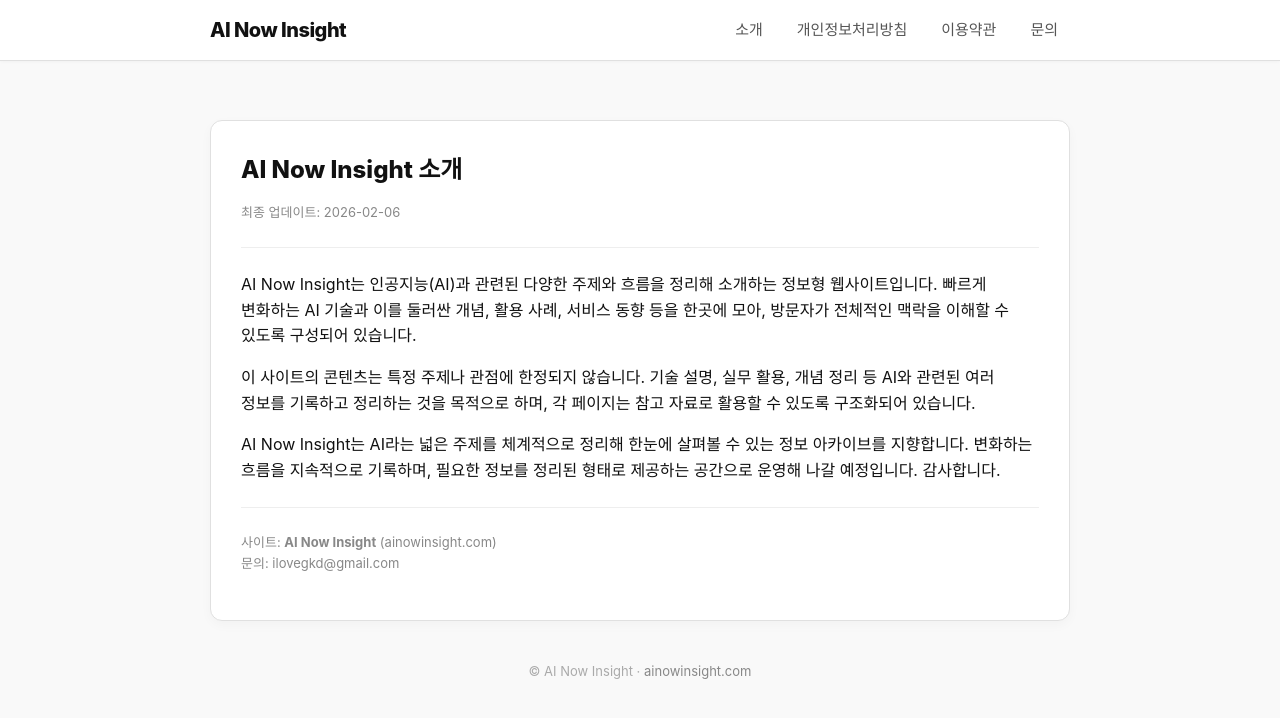
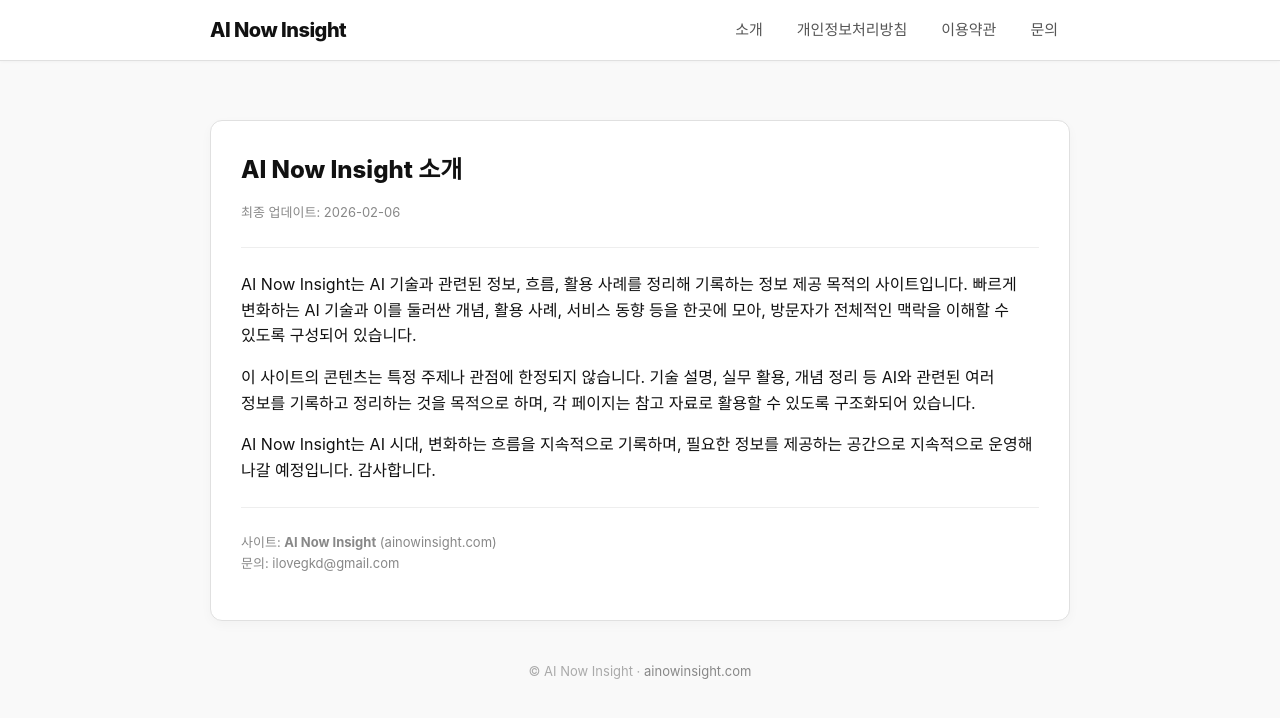
Before and after one commit to ilovegkd/ilovegkd.github.io, a Jekyll site: the page about.html, which Jekyll copies as it is, in a window 1280 px wide. Shown: the top 718 px of the page. Built offline with Jekyll 4.4.1, drawn with Linux system fonts in a browser that asks for light colours.

Commit message:
Update about.html

```diff
--- a/about.html
+++ b/about.html
@@ -31,7 +31,7 @@
         <hr />
 
         <p>
-  AI Now Insight는 인공지능(AI)과 관련된 다양한 주제와 흐름을 정리해 소개하는 정보형 웹사이트입니다. 빠르게 변화하는 AI 기술과 이를 둘러싼 개념, 활용 사례, 서비스 동향 등을 한곳에 모아, 방문자가 전체적인 맥락을 이해할 수 있도록 구성되어 있습니다.
+  AI Now Insight는 AI 기술과 관련된 정보, 흐름, 활용 사례를 정리해 기록하는 정보 제공 목적의 사이트입니다. 빠르게 변화하는 AI 기술과 이를 둘러싼 개념, 활용 사례, 서비스 동향 등을 한곳에 모아, 방문자가 전체적인 맥락을 이해할 수 있도록 구성되어 있습니다.
 </p>
 
 <p>
@@ -39,7 +39,7 @@
 </p>
 
 <p>
-  AI Now Insight는 AI라는 넓은 주제를 체계적으로 정리해 한눈에 살펴볼 수 있는 정보 아카이브를 지향합니다. 변화하는 흐름을 지속적으로 기록하며, 필요한 정보를 정리된 형태로 제공하는 공간으로 운영해 나갈 예정입니다. 감사합니다.
+  AI Now Insight는 AI 시대, 변화하는 흐름을 지속적으로 기록하며, 필요한 정보를 제공하는 공간으로 지속적으로 운영해 나갈 예정입니다. 감사합니다.
 </p>
 
         <hr />
```
